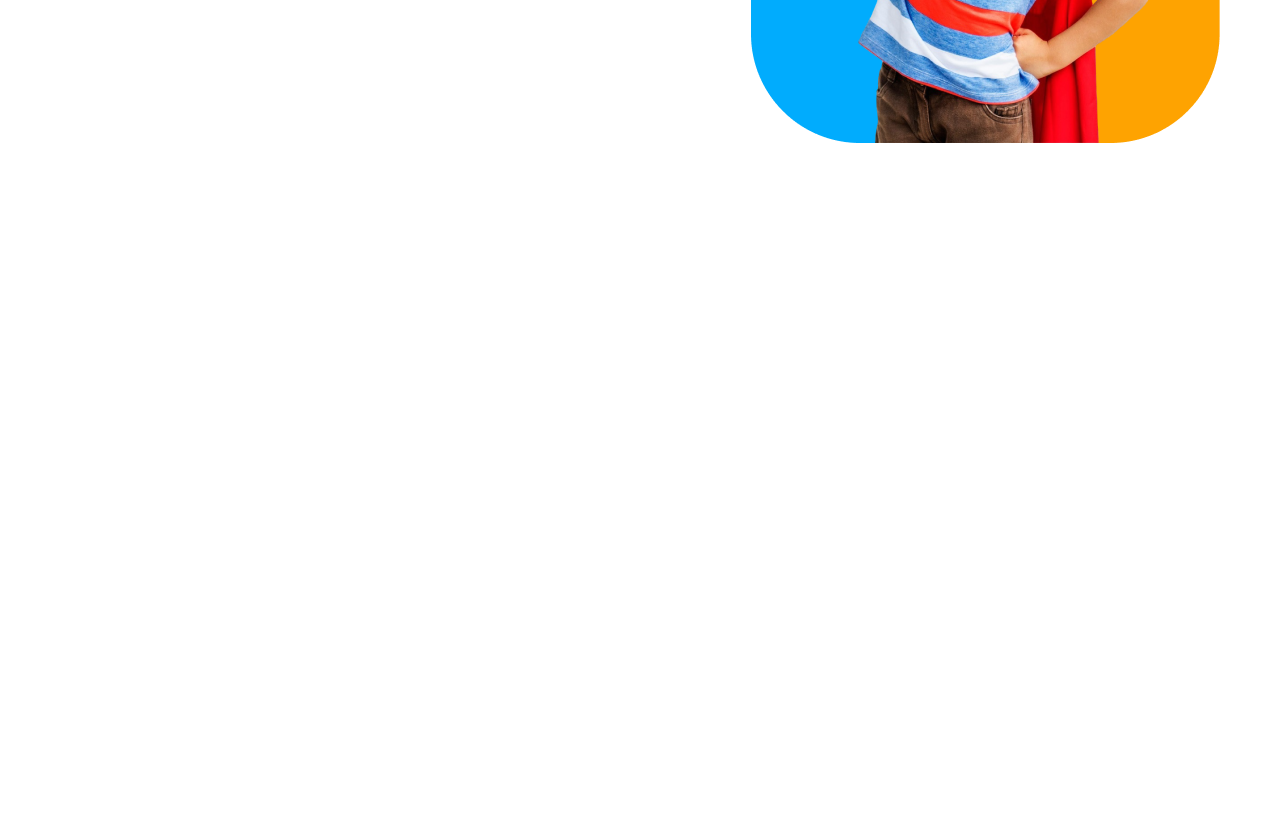
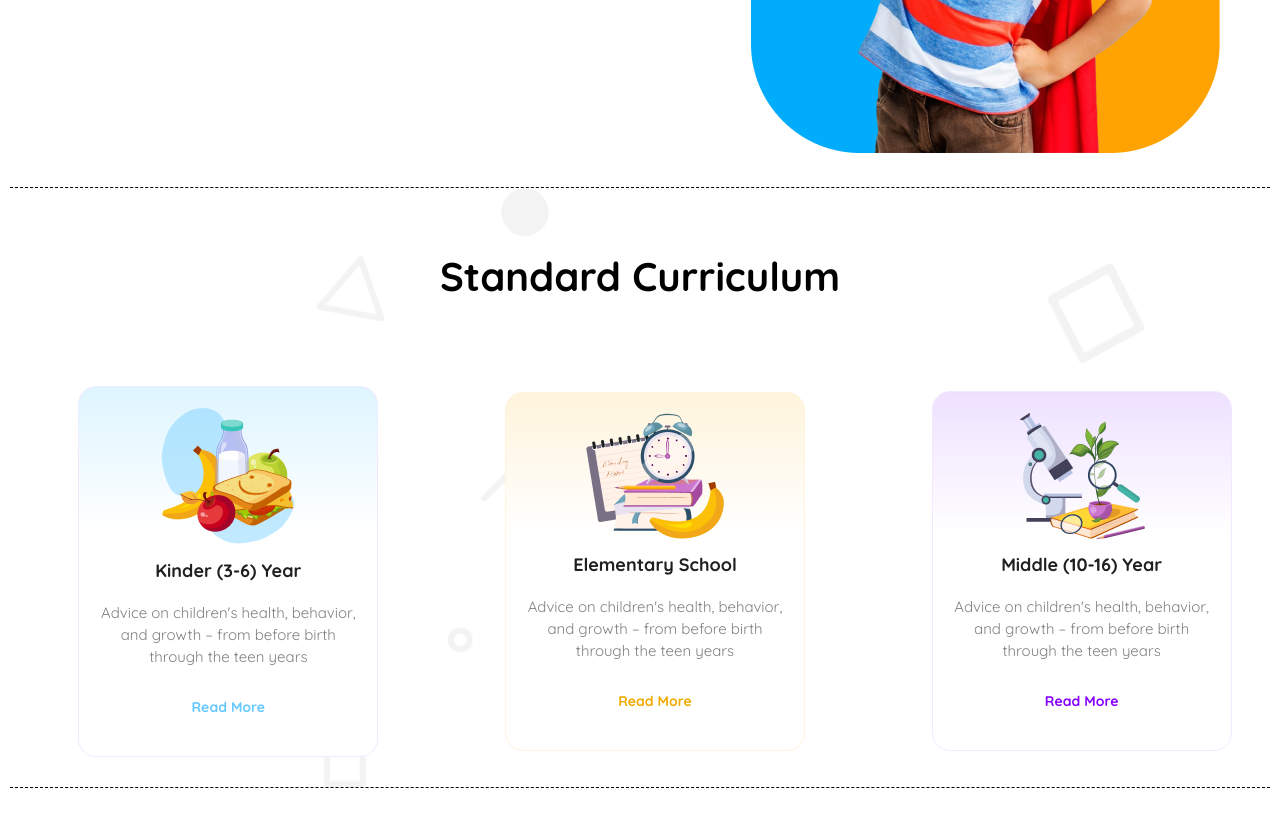
Before and after one commit to gmaidipu2024/2nd-Assignment-PH, a plain HTML site: page index.html in a window 1280 px wide. Shown: the part 524-1342 px from the top of the page. Before the commit the page ends 800 px from the top, so only its background shows below. Drawn offline with Linux system fonts and the light colour scheme.

Commit message:
Standard Curriculum Updated

```diff
--- a/Style.css
+++ b/Style.css
@@ -14,8 +14,13 @@
 body{
   font-family: "Quicksand", serif;
 }
-
+.border{
+  border-bottom: 1px solid #FEA301;
+  margin-top: 5px;
+  display: none;
+}
 .my-nav{
+  margin-top: 10px;
   display: flex;
   justify-content: space-around;
   align-items: center;
@@ -57,6 +62,7 @@ body{
 }
 .responsiv-btn{
   display: none;
+  font-size: 35px;
 
 }
 .btn{
@@ -67,6 +73,8 @@ body{
   font-size: 15px;
   border: none;
 }
+
+/* hero part */
 .hero{
   display: grid;
   grid-template-columns: repeat(2, 1fr);
@@ -112,11 +120,153 @@ body{
 .span2{
   color: #01ACFD;
 }
+/* Standard Curiculum */
+h2{
+  text-align: center;
+}
+.Curriculum-main{
+  background-image: url("./assets/bg.png");
+  background-repeat: no-repeat;
+  width: 100%;
+  border-top: 1px dashed black;
+  border-bottom: 1px dashed black;
+  margin-top: 10px;
+  margin-bottom: 20px;
+}
+.Curriculum-main h2{
+  color: #000000;
+  font-size: 40px;
+  line-height: 57.5px;
+  margin-top: 60px;
+  margin-bottom: 80px;
+}
+.sub-Curriculum{
+  display: grid;
+  grid-template-columns: repeat(3, 1fr);
+  justify-content: space-around;
+  align-items: center;
+  justify-items: center;
+  margin-left: 30px;
+  gap: 50px;
+  margin-top: 10px;
+  margin-bottom: 10px;
+}
+.sub-2 h3{
+  text-align: center;
+  margin-top: 10px;
+  margin-bottom: 10px;
+  color: #202020;
+  font-size: 18px;
+}
+.sub-2 p{
+  color: #808080;
+  font-size: 15px;
+  margin-top: 10px;
+  margin-bottom: 10px;
+  text-align: center;
+  line-height: 22px;
+}
+.sub-3 h3{
+  text-align: center;
+  margin-top: 10px;
+  margin-bottom: 10px;
+  color: #202020;
+  font-size: 18px;
+}
+.sub-3 p{
+  color: #808080;
+  font-size: 15px;
+  margin-top: 10px;
+  margin-bottom: 10px;
+  text-align: center;
+  line-height: 22px;
+}
+.sub-4 h3{
+  text-align: center;
+  margin-top: 10px;
+  margin-bottom: 10px;
+  color: #202020;
+  font-size: 18px;
+}
+.sub-4 p{
+  color: #808080;
+  font-size: 15px;
+  margin-top: 10px;
+  margin-bottom: 10px;
+  text-align: center;
+  line-height: 22px;
+}
+.sub-2 a{
+  color: #64C8FF;
+  font-size: 14px;
+  font-weight: 700;
+  text-decoration: none;
+  padding: 20px 0px;
+}
+.sub-3 a{
+  color: #F0AA00;
+  font-size: 14px;
+  font-weight: 700;
+  text-decoration: none;
+  padding: 20px 0px;
+}
+.sub-4 a{
+  color: #8700FF;
+  font-size: 14px;
+  font-weight: 700;
+  text-decoration: none;
+  padding: 20px 0px;
+}
+.sub-2{
+  width: 300px;
+  display: flex;
+  flex-direction: column;
+  justify-content: center;
+  align-items: center;
+  padding: 20px;
+  border-radius: 18px;
+  margin-bottom: 20px;
+  background: linear-gradient(180.00deg, rgb(222, 245, 255),rgba(255, 255, 255, 0) 40%),rgb(255, 255, 255);;
+  border: 0.94px solid rgb(242, 232, 255);
+
+}
 
 
+.sub-3{
+  width: 300px;
+  display: flex;
+  flex-direction: column;
+  justify-content: center;
+  align-items: center;
+  padding: 20px;
+  border-radius: 18px;
+  margin-bottom: 20px;
+  border-radius: 18px;
+  background: linear-gradient(180.00deg, rgb(255, 244, 220),rgba(255, 255, 255, 0) 40%),rgb(255, 255, 255);
+  border: 0.94px solid rgb(255, 244, 220);
+}
+.sub-4{
+  width: 300px;
+  display: flex;
+  flex-direction: column;
+  justify-content: center;
+  align-items: center;
+  padding: 20px;
+  border-radius: 18px;
+  margin-bottom: 20px;
+  border-radius: 18px;
+  background: linear-gradient(180.00deg, rgb(238, 225, 255),rgba(255, 255, 255, 0) 40%),rgb(255, 255, 255);
+  border: 0.94px solid rgb(242, 232, 255);
+}
 
 @media only screen and (max-width:576px) {
   .responsiv-btn{
+    display: block;
+  }
+  .logo-h2{
+    display: none;
+  }
+  .border{
     display: block;
   }
   .items{
@@ -149,4 +299,24 @@ body{
 
 
   }
+
+  .sub-Curriculum{
+    display: grid;
+    grid-template-columns: repeat(1, 1fr);
+    justify-content: space-around;
+    align-items: center;
+    justify-items: center;
+    margin: 0 auto;
+    margin-bottom: 20px;
+
+  }
+  .sub-2 , .sub-3 , .sub-4{
+    width: 95%;
+  }
+  .Curriculum-main h2{
+    font-size: 28px;
+    margin-top: 10px;
+    margin-bottom: 10px;
+  }
+
 }
--- a/index.html
+++ b/index.html
@@ -8,11 +8,14 @@
   </head>
   <body>
     <!-- Navbar -->
+     <!-- <marquee>
+       Welcome To Kids school
+    </marquee> -->
     <nav class="container">
       <div class="my-nav">
         <div class="mylogo">
           <img src="./assets/logo.png" alt="" />
-          <h2>SCHOOL</h2>
+          <h2 class="logo-h2">SCHOOL</h2>
         </div>
         <div>
           <ul class="items">
@@ -27,6 +30,11 @@
           <i class="fa-solid fa-bars"></i>
         </div>
       </div>
+      <div class="border">
+
+      </div>
+
+
     </nav>
     <!-- Hero Section -->
     <section class="container">
@@ -42,8 +50,34 @@
       </div>
 
     </section>
+    <!-- Standard Curriculum  -->
+    <section class="container">
+      <div class="Curriculum-main">
+        <h2>Standard Curriculum</h2>
+          <div class="sub-Curriculum">
+            <div class="sub-2">
+              <div><img src="./assets/kinder.png" alt=""></div>
+              <h3>Kinder (3-6) Year</h3>
+              <p>Advice on children's health, behavior, and growth – from before birth through the teen years</p>
+              <a href="">Read More</a>
+            </div>
 
+            <div class="sub-3">
+              <div><img src="./assets/elementary.png" alt=""></div>
+              <h3>Elementary School</h3>
+              <p>Advice on children's health, behavior, and growth – from before birth through the teen years</p>
+              <a href="">Read More</a>
+            </div>
 
+            <div class="sub-4">
+              <div><img src="./assets/middle.png" alt=""></div>
+              <h3>Middle (10-16) Year</h3>
+              <p>Advice on children's health, behavior, and growth – from before birth through the teen years</p>
+              <a href="">Read More</a>
+            </div>
+          </div>
+      </div>
+    </section>
 
 
     <script
```
